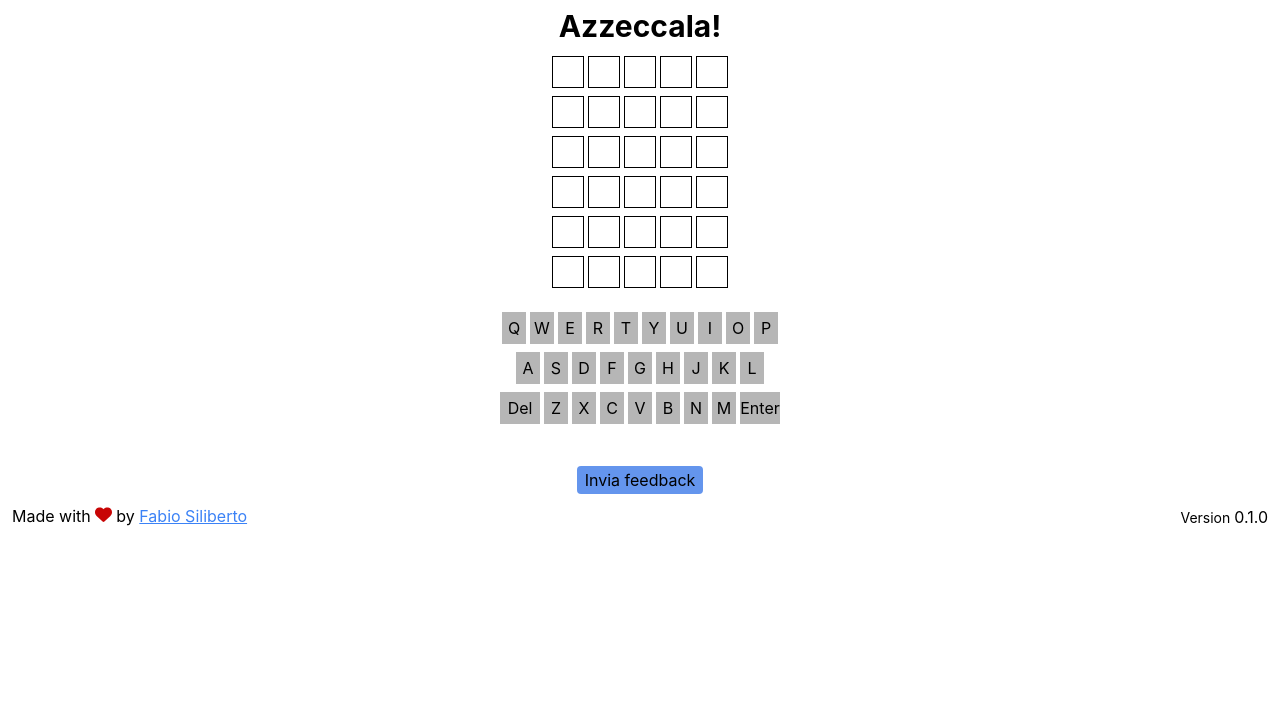
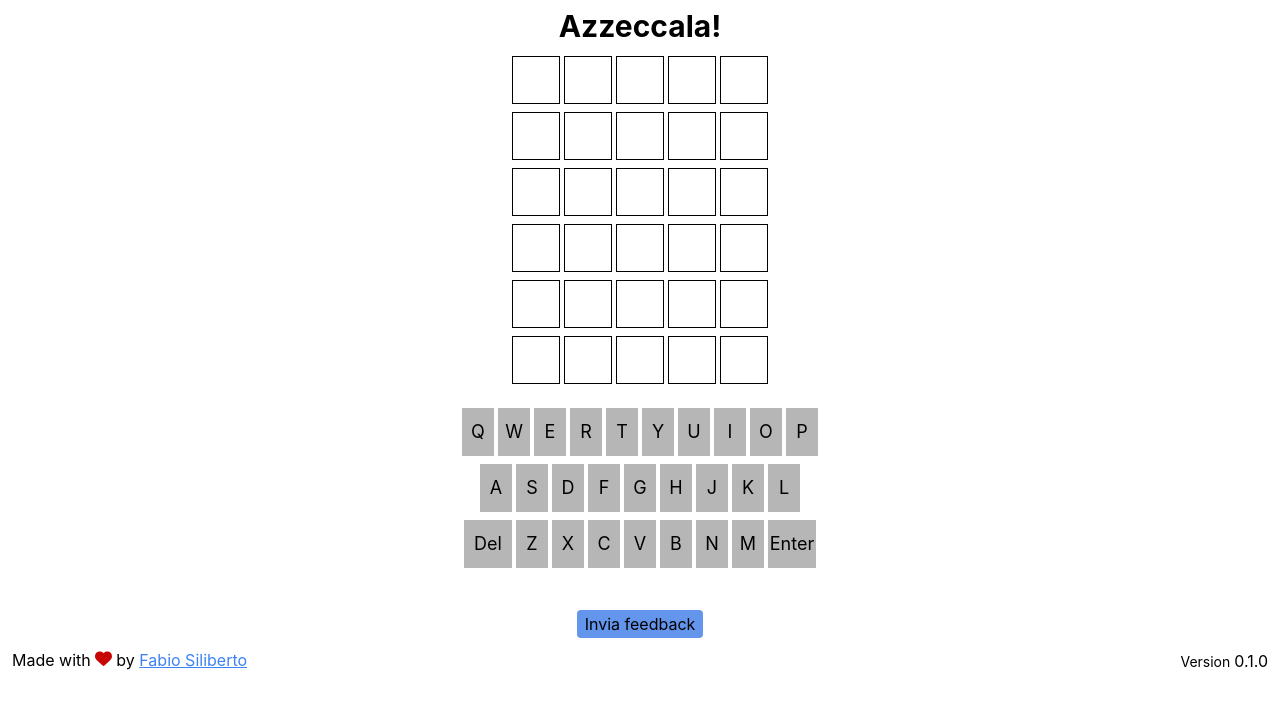
Before and after one commit to silibdev/azzeccala, a React (Create React App) app: page / in a window 1280 px wide. Shown: the top 708 px of the page. Built offline with nearby package versions, Linux system fonts and the light colour scheme.

Commit message:
Update style

```diff
--- a/src/App.css
+++ b/src/App.css
@@ -34,10 +34,10 @@ p {
 }
 
 .word-guesses .word .letter {
-    width: 2rem;
-    height: 2rem;
+    width: 3rem;
+    height: 3rem;
     text-transform: uppercase;
-    @apply border-solid border-black border text-center mx-0.5;
+    @apply border-solid border-black border flex justify-center items-center text-2xl mx-0.5;
 }
 
 .word-guesses .word .letter.correct {
@@ -57,11 +57,11 @@ p {
 }
 
 .keyboard .row button {
-    height: 2rem;
-    width: 1.5rem;
+    height: 3rem;
+    width: 2rem;
     background: #b6b6b6;
     text-transform: uppercase;
-    @apply text-center mx-0.5;
+    @apply text-center text-lg mx-0.5;
 }
 
 .keyboard .row button.correct {
@@ -77,7 +77,6 @@ p {
 }
 
 .keyboard .row button.action {
-    height: 2rem;
-    width: 2.5rem;
+    width: 3rem;
     text-transform: capitalize;
 }
```
